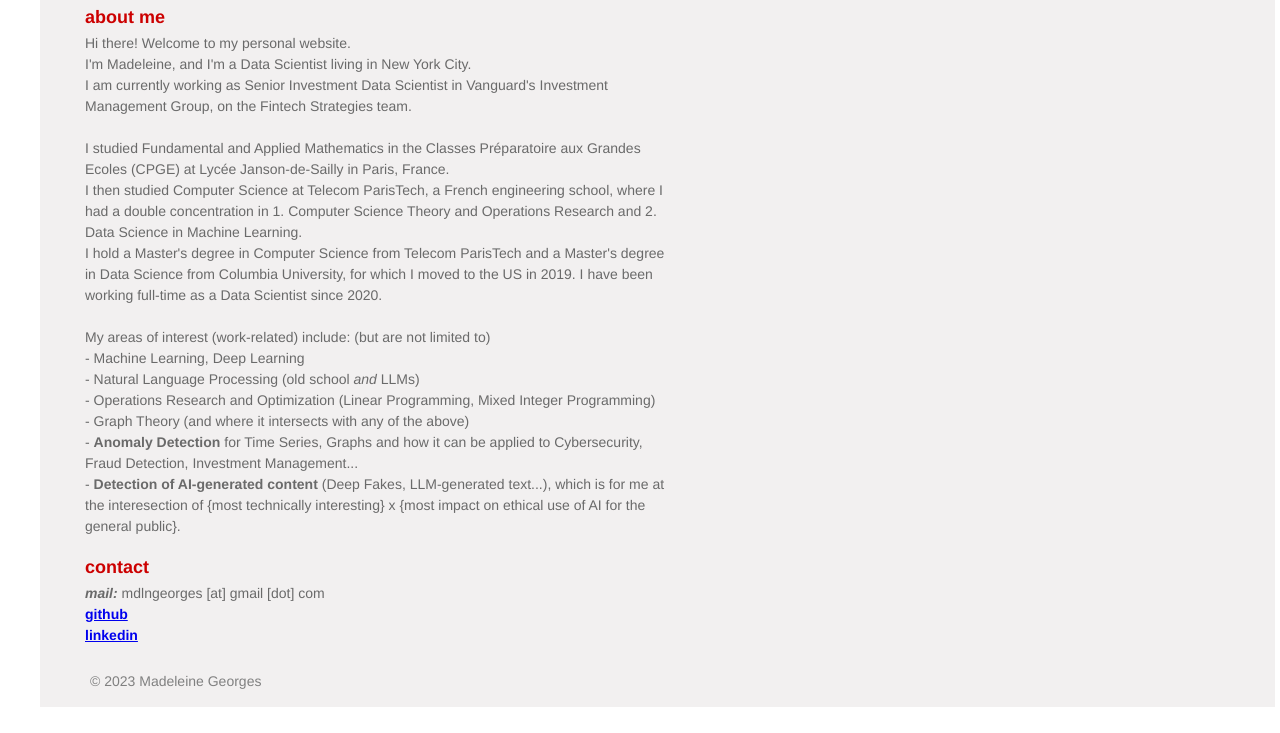
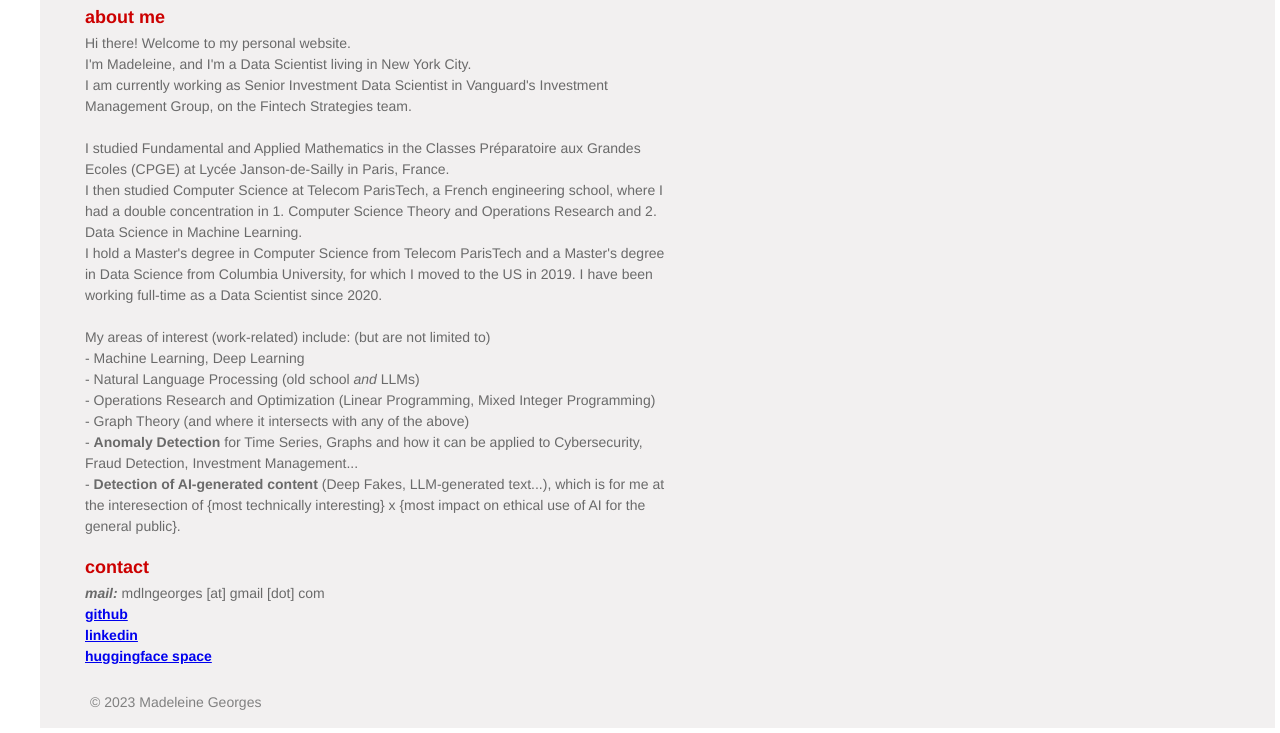
Before and after one commit to mdlngeorges/mdlngeorges.github.io, a plain HTML site: page index.html in a window 1280 px wide. Shown: the part 120-853 px from the top of the page. Before the commit the page ends 832 px from the top, so only its background shows below. Drawn offline with Linux system fonts and the light colour scheme.

Commit message:
Add huggingface space link

```diff
--- a/index.html
+++ b/index.html
@@ -52,6 +52,7 @@
             <i><b>mail:</b></i> mdlngeorges [at] gmail [dot] com <br>
             <a href="https://github.com/mdlngeorges"><b>github</b></a> <br>
             <a href="http://linkedin.com/in/mdlngeorges"><b>linkedin</b></a> <br>
+            <a href="https://huggingface.co/mdaleinee"><b>huggingface space</b></a> <br>
         </p>
 
     </section>
```
